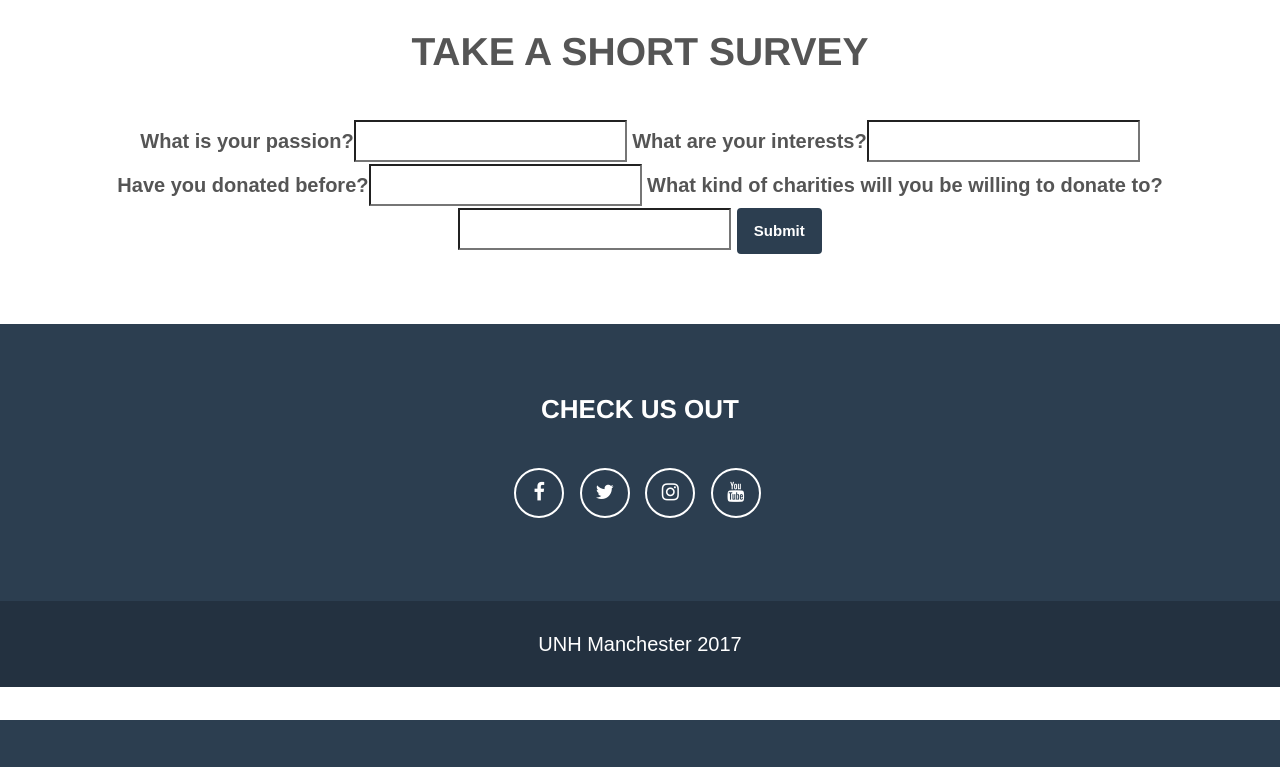
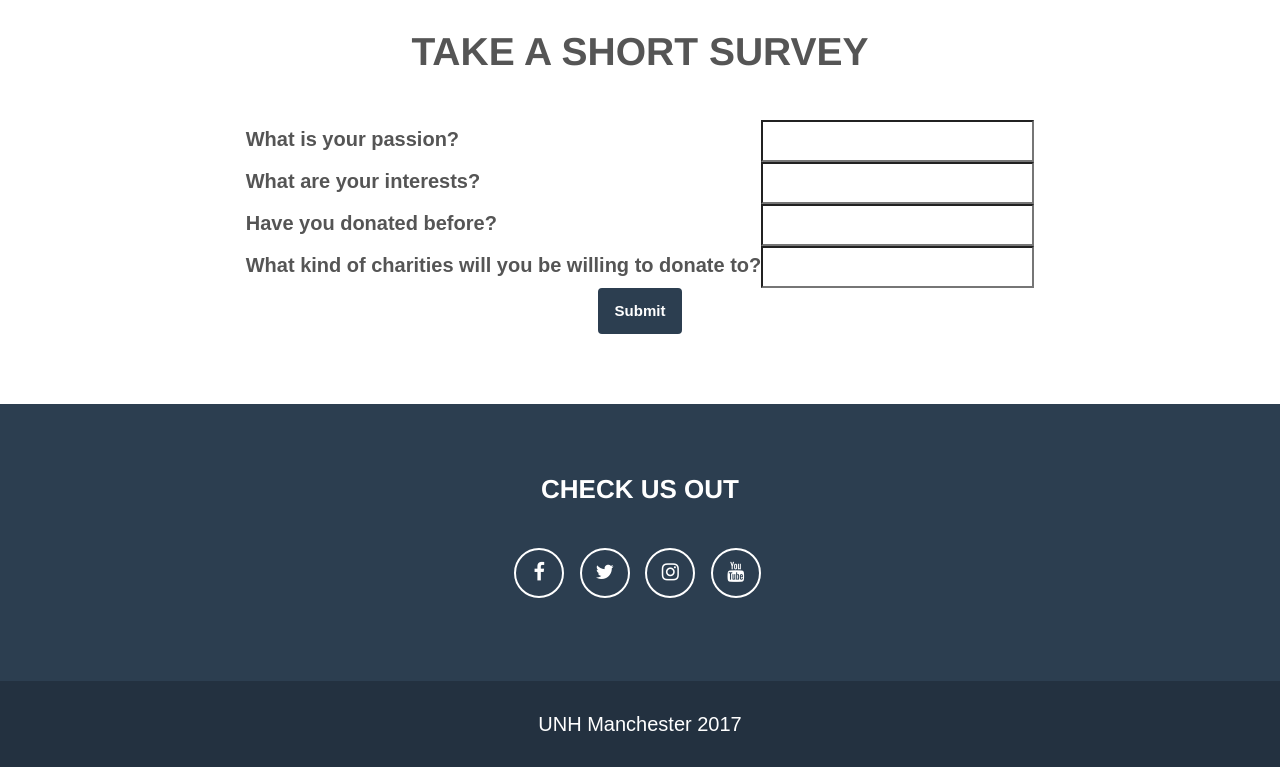
Before and after one commit to UNH-at-Manchester/wegive, a Django app: page /survey/ in a window 1280 px wide. Shown: the part 80-847 px from the top of the page. Before the commit the page ends 800 px from the top, so only its background shows below. Run offline with Django 3.2, Linux system fonts and the light colour scheme; some libraries are stand-ins or nearby versions.

Commit message:
fixed some of the form alignment

```diff
--- a/wegive/wegiveapp/templates/html/contact.html
+++ b/wegive/wegiveapp/templates/html/contact.html
@@ -41,7 +41,9 @@
     <br>
     <form action="/contact/" method="post">
         {% csrf_token %}
+		<table align="center">
         {{form}}
+		</table>
         <input class="btn btn-primary" type="submit" value="Submit" />
     </form>
     <h6> Email : wegiveunh@gmail.com </h6>
--- a/wegive/wegiveapp/templates/html/signup.html
+++ b/wegive/wegiveapp/templates/html/signup.html
@@ -40,7 +40,9 @@
     <form action="/sign_up/" method="post">
     <br>
         {% csrf_token %}
+		<table align="center">
         {{form}}
+		</table>
     <br>
         <input class="btn btn-primary" type="submit" value="Submit" />
     </form>
--- a/wegive/wegiveapp/templates/html/survey.html
+++ b/wegive/wegiveapp/templates/html/survey.html
@@ -40,7 +40,9 @@
     <br>
     <form action="/survey/" method="post">
         {% csrf_token %}
+		<table align="center">
         {{form}}
+		</table>
         <input class="btn btn-primary" type="submit" value="Submit" />
     </form>
 </div>
```
